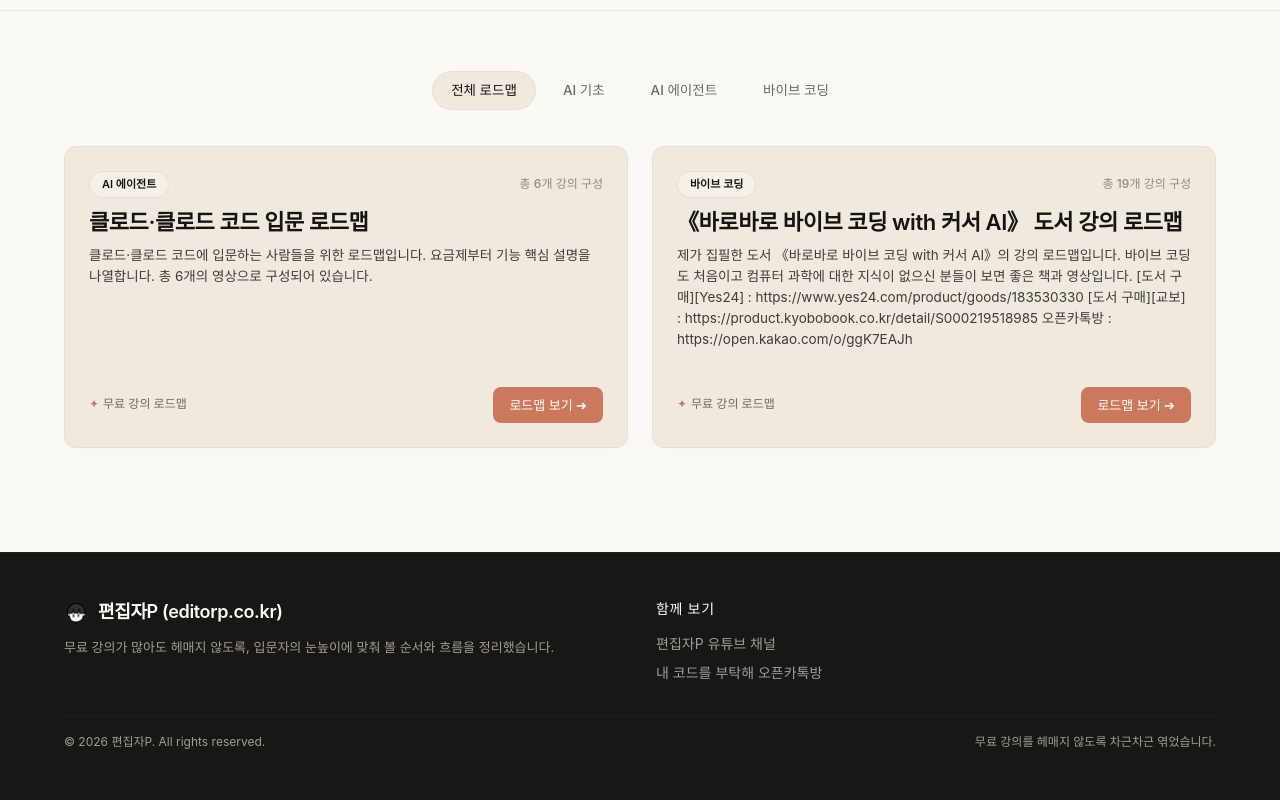
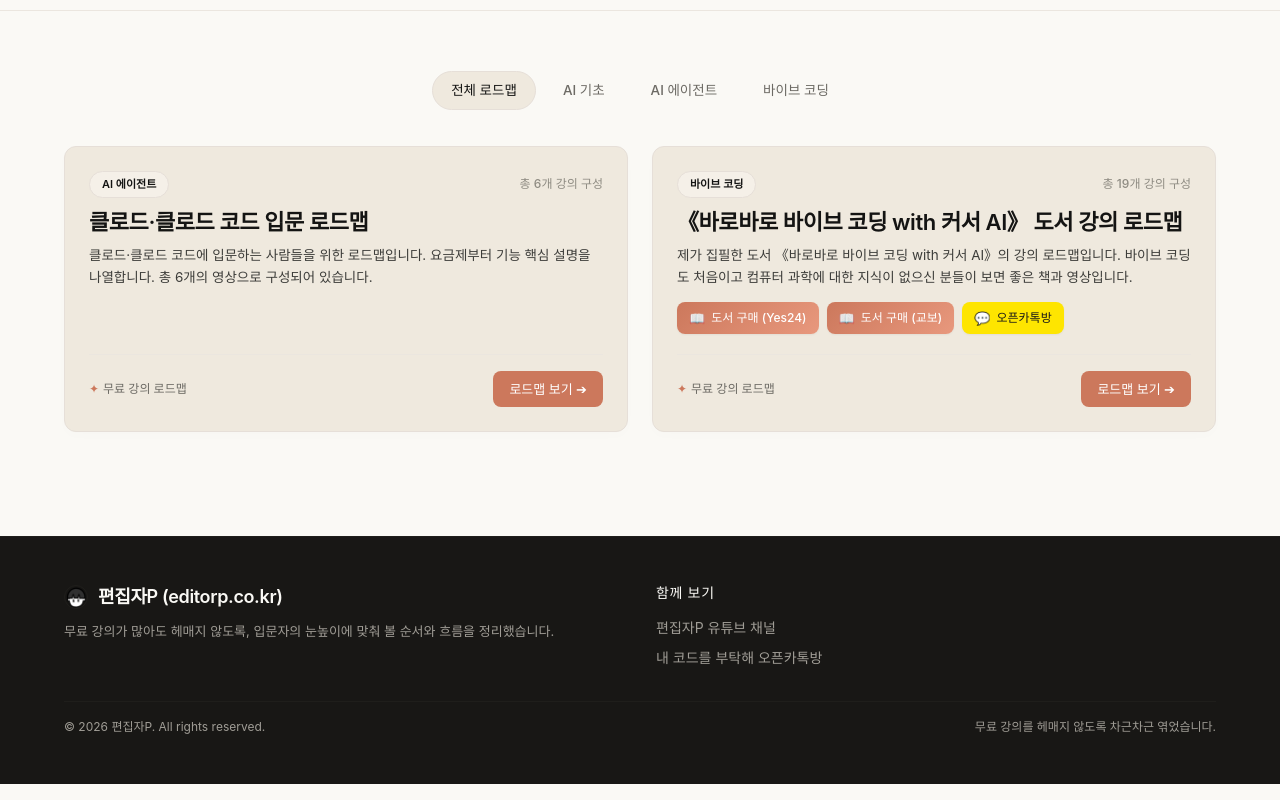
Before and after one commit to Canine89/editorp.co.kr, a Next.js app: page / in a window 1280 px wide. Shown: the part 852-1652 px from the top of the page. Built offline with nearby package versions, Linux system fonts and the light colour scheme; no server answers; a web font is replaced by a local one.

Commit message:
style: 로드맵 설명글 링크를 예쁜 인터랙티브 버튼으로 파싱하여 렌더링

```diff
--- a/app/globals.css
+++ b/app/globals.css
@@ -397,3 +397,15 @@ a {
     font-size: 16px;
   }
 }
+
+/* Roadmap Link Button Animation */
+.roadmap-link-btn:hover {
+  transform: translateY(-1.5px);
+  box-shadow: 0 4px 8px rgba(20, 20, 19, 0.08);
+  filter: brightness(1.04);
+}
+
+.roadmap-link-btn:active {
+  transform: translateY(0);
+  box-shadow: 0 1px 2px rgba(20, 20, 19, 0.05);
+}
--- a/app/page.tsx
+++ b/app/page.tsx
@@ -1,6 +1,8 @@
 import fs from 'fs';
 import path from 'path';
 import Link from 'next/link';
+import { RoadmapDescription } from '@/components/RoadmapDescription';
+
 
 interface Node {
   id: string;
@@ -506,16 +508,7 @@ export default async function HomePage({
                     >
                       {roadmap.title}
                     </h3>
-                    <p
-                      style={{
-                        fontSize: '13.5px',
-                        color: 'var(--colors-body)',
-                        lineHeight: 1.55,
-                        margin: 0,
-                      }}
-                    >
-                      {roadmap.description}
-                    </p>
+                    <RoadmapDescription description={roadmap.description} isCompact={true} />
                   </div>
 
                   <div
--- /dev/null
+++ b/components/RoadmapDescription.tsx
@@ -0,0 +1,162 @@
+'use client';
+
+import React from 'react';
+
+interface RoadmapDescriptionProps {
+  description: string;
+  isCompact?: boolean;
+}
+
+export function RoadmapDescription({ description, isCompact = false }: RoadmapDescriptionProps) {
+  // Description parsing logic
+  const lines = description.split('\n');
+  const bodyLines: string[] = [];
+  const links: Array<{ label: string; url: string; rawType: 'book' | 'kakao' | 'generic' }> = [];
+
+  const bookPattern1 = /^\[도서 구매\]\[([^\]]+)\]\s*:\s*(https?:\/\/\S+)/i;
+  const bookPattern2 = /^도서 구매\s*:\s*(https?:\/\/\S+)/i;
+  const kakaoPattern = /^(오픈카톡방|카카오톡|카톡)\s*:\s*(https?:\/\/\S+)/i;
+  const genericLinkPattern = /^([^:\n]+)\s*:\s*(https?:\/\/\S+)/;
+
+  lines.forEach((line) => {
+    const trimmed = line.trim();
+    if (!trimmed) {
+      bodyLines.push('');
+      return;
+    }
+
+    // Match Pattern 1: [도서 구매][Yes24] : url
+    const mBook1 = trimmed.match(bookPattern1);
+    if (mBook1) {
+      links.push({
+        label: `도서 구매 (${mBook1[1]})`,
+        url: mBook1[2],
+        rawType: 'book',
+      });
+      return;
+    }
+
+    // Match Pattern 2: 도서 구매 : url
+    const mBook2 = trimmed.match(bookPattern2);
+    if (mBook2) {
+      links.push({
+        label: '도서 구매',
+        url: mBook2[1],
+        rawType: 'book',
+      });
+      return;
+    }
+
+    // Match Kakao Chat: 오픈카톡방 : url
+    const mKakao = trimmed.match(kakaoPattern);
+    if (mKakao) {
+      links.push({
+        label: mKakao[1],
+        url: mKakao[2],
+        rawType: 'kakao',
+      });
+      return;
+    }
+
+    // Match general key : url structure
+    const mGeneric = trimmed.match(genericLinkPattern);
+    if (mGeneric) {
+      links.push({
+        label: mGeneric[1].trim(),
+        url: mGeneric[2],
+        rawType: 'generic',
+      });
+      return;
+    }
+
+    // If no match, it's just regular body text
+    bodyLines.push(line);
+  });
+
+  // Re-assemble cleanup body text (removing trailing/leading empty lines)
+  const cleanBody = bodyLines.join('\n').trim();
+
+  return (
+    <div style={{ display: 'flex', flexDirection: 'column', gap: isCompact ? '10px' : '14px' }}>
+      {cleanBody && (
+        <p
+          style={{
+            fontSize: isCompact ? '13.5px' : '15px',
+            color: 'var(--colors-body)',
+            lineHeight: 1.6,
+            margin: 0,
+            whiteSpace: 'pre-wrap',
+          }}
+        >
+          {cleanBody}
+        </p>
+      )}
+
+      {links.length > 0 && (
+        <div
+          style={{
+            display: 'flex',
+            flexWrap: 'wrap',
+            gap: '8px',
+            marginTop: isCompact ? '4px' : '6px',
+          }}
+        >
+          {links.map((link, idx) => {
+            let btnStyle: React.CSSProperties = {
+              display: 'inline-flex',
+              alignItems: 'center',
+              gap: '6px',
+              fontSize: isCompact ? '12px' : '13px',
+              fontWeight: 500,
+              padding: isCompact ? '6px 12px' : '8px 16px',
+              borderRadius: 'var(--rounded-md)',
+              transition: 'all var(--transition-fast)',
+              cursor: 'pointer',
+              border: 'none',
+              boxShadow: '0 1px 2px rgba(0, 0, 0, 0.05)',
+            };
+
+            let icon = '🔗';
+
+            if (link.rawType === 'book') {
+              btnStyle = {
+                ...btnStyle,
+                background: 'linear-gradient(135deg, var(--colors-primary) 0%, #e8987d 100%)',
+                color: '#ffffff',
+              };
+              icon = '📖';
+            } else if (link.rawType === 'kakao') {
+              btnStyle = {
+                ...btnStyle,
+                backgroundColor: '#FEE500',
+                color: '#191919',
+              };
+              icon = '💬';
+            } else {
+              btnStyle = {
+                ...btnStyle,
+                backgroundColor: 'var(--colors-surface-cream-strong)',
+                color: 'var(--colors-ink)',
+                border: '1px solid var(--colors-hairline)',
+              };
+            }
+
+            return (
+              <a
+                key={idx}
+                href={link.url}
+                target="_blank"
+                rel="noopener noreferrer"
+                style={btnStyle}
+                className="roadmap-link-btn"
+              >
+                <span style={{ fontSize: isCompact ? '13px' : '15px' }}>{icon}</span>
+                <span>{link.label}</span>
+              </a>
+            );
+          })}
+        </div>
+      )}
+    </div>
+  );
+}
```
Also changed, not shown: app/roadmaps/[id]/page.tsx (+5 -10 lines).
